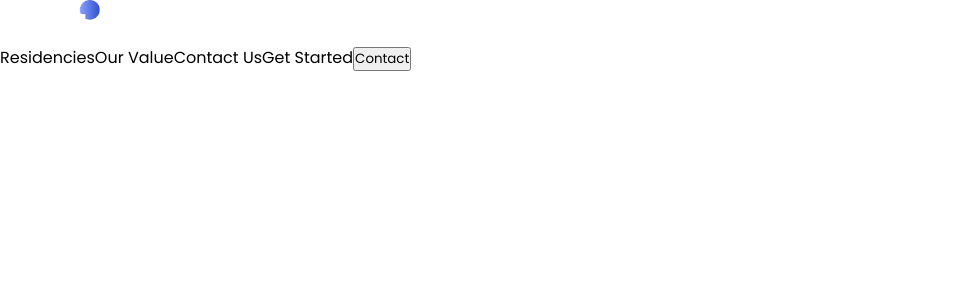
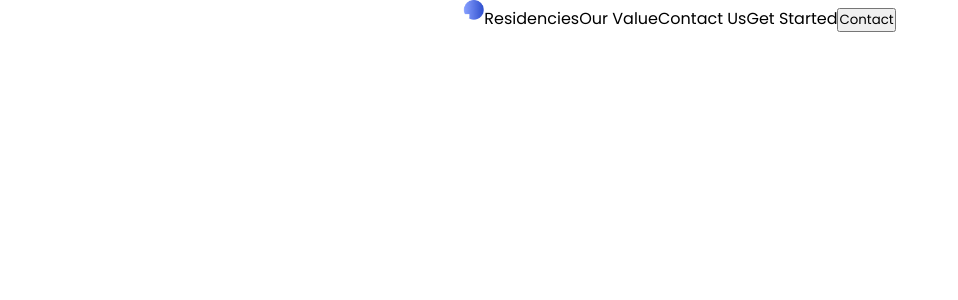
Before and after one commit to ZainRk/RealEstate-web-starterpack, a React (Vite) app: page / in a window 1280 px wide. Shown: the top 300 px of the page, without its empty margins (0-958 px from the left). Built offline with nearby package versions, Linux system fonts and the light colour scheme.

Commit message:
updated h-container className

```diff
--- a/src/components/header/Header.css
+++ b/src/components/header/Header.css
@@ -0,0 +1,5 @@
+.h-container {
+    display: flex;
+    justify-content: center;
+    align-items: center;
+}
```
